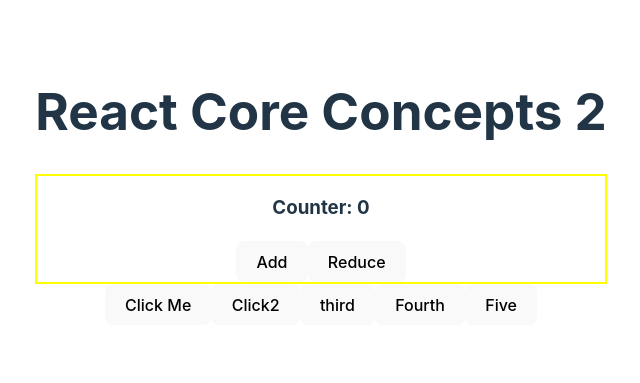
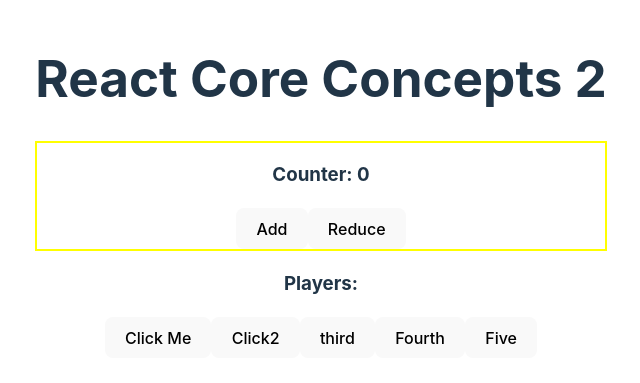
Before and after one commit to tamjidaWeb/react-core-concepts2, a React (Vite) app: page / in a window 1280 px wide. Shown: the part 213-596 px from the top of the page, without its empty margins (319-959 px from the left). Built offline with nearby package versions, Linux system fonts and the light colour scheme.

Commit message:
commited

```diff
--- a/src/App.jsx
+++ b/src/App.jsx
@@ -1,6 +1,7 @@
 
 import './App.css'
 import Counter from './Counter';
+import Team from './Team';
 
 function App() {
 
@@ -20,6 +21,7 @@ function App() {
 
       <h1>React Core Concepts 2</h1>
       <Counter></Counter>
+      <Team></Team>
       <button onClick={handleClick}>Click Me</button>
      <button onClick={handleClick2}>Click2</button>
      <button onClick={() =>{alert('third clicked')}}>third</button>
```
